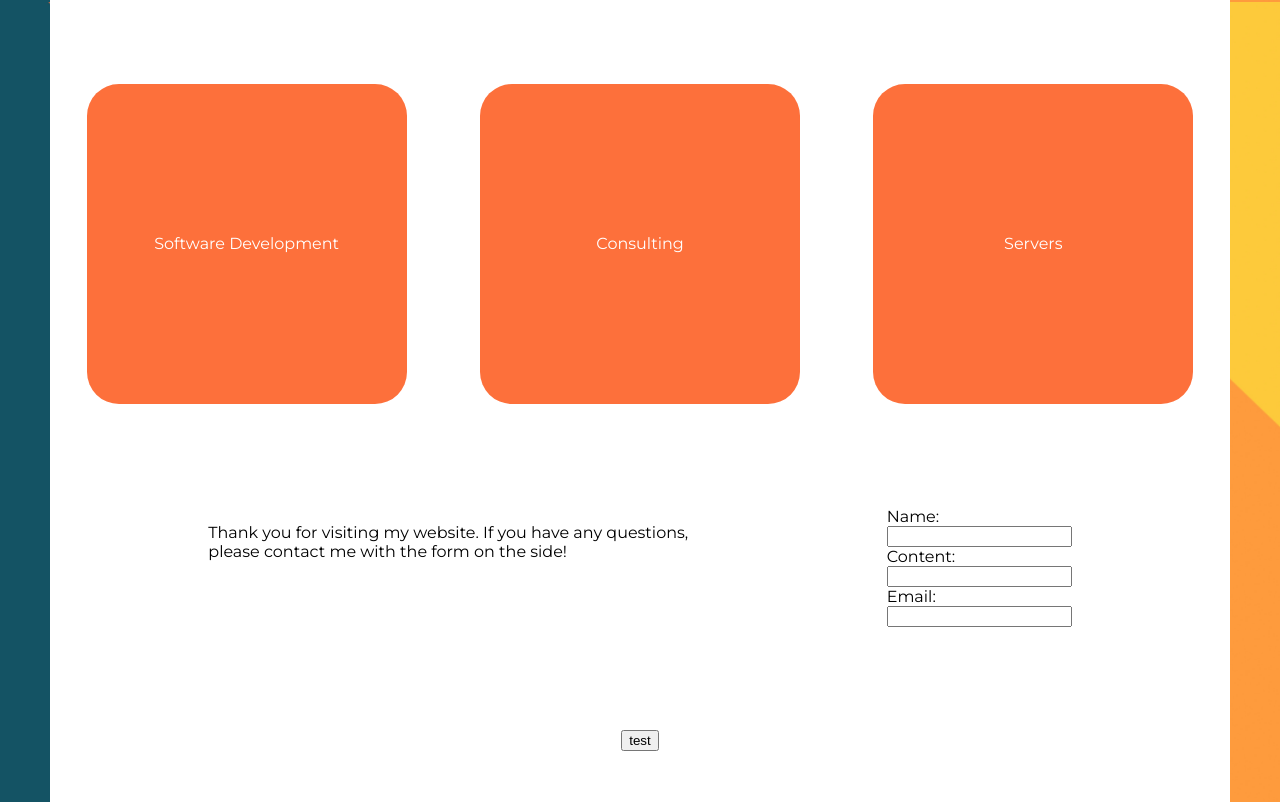
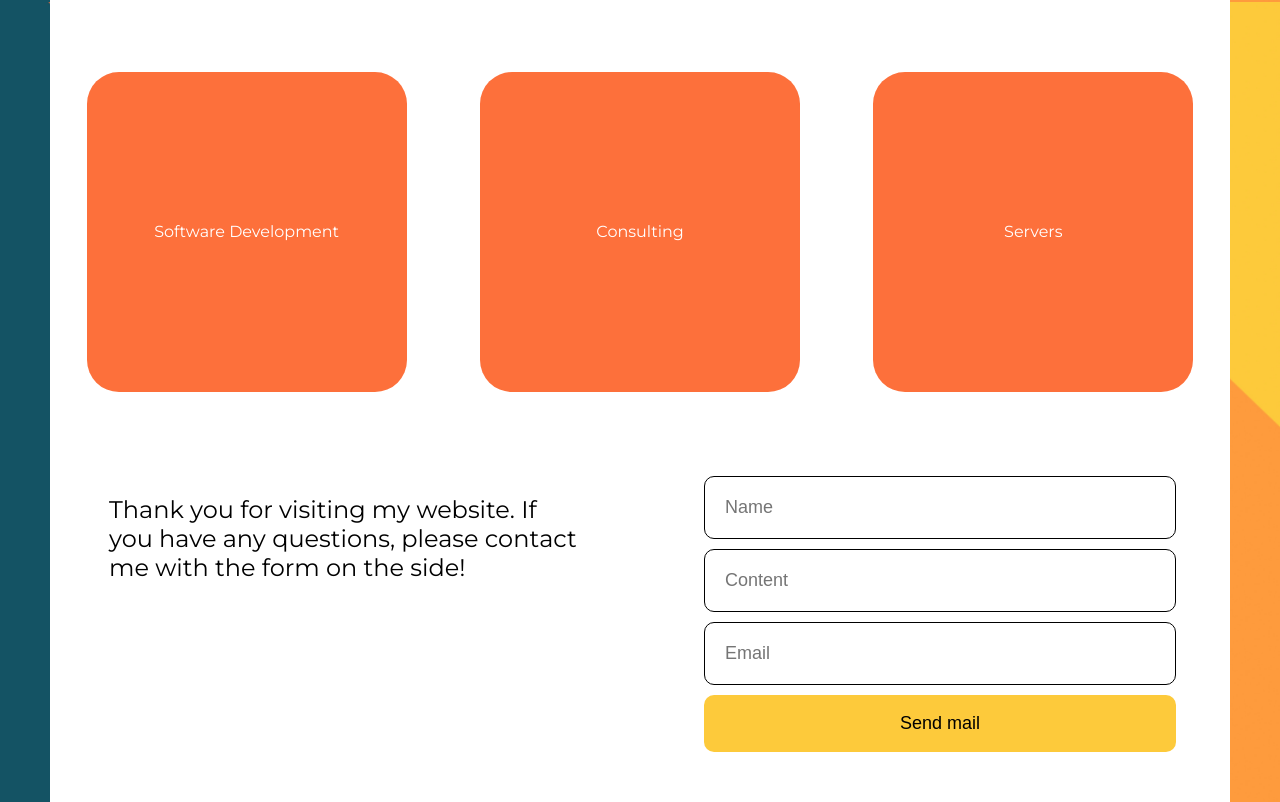
Before and after one commit to jviitamo/jubilant-octo-system, a Vue app: page / in a window 1280 px wide. Shown: the part 798-1600 px from the top of the page. Built offline with nearby package versions, Linux system fonts and the light colour scheme.

Commit message:
Improve mail form

```diff
--- a/src/components/FooterContainer.vue
+++ b/src/components/FooterContainer.vue
@@ -4,20 +4,17 @@
             <p>Thank you for visiting my website. If you have any questions, please contact me with the form on the side!</p>
         </div>
         <form>
-            <label for="name">Name:</label><br>
-            <input type="text" v-model="name"><br>
-            <label for="content">Content:</label><br>
-            <input type="text" v-model="content"><br>
-            <label for="email">Email:</label><br>
-            <input type="text" v-model="email">
+            <input type="text" v-model="name" placeholder="Name"><br>
+            <input type="text" v-model="content" placeholder="Content"><br>
+            <input type="text" v-model="email" placeholder="Email">
+            <button @click.prevent="sendMail(this.name, this.content, this.email)">Send mail</button>
+            <p>{{ this.showMessage }}</p>
         </form>
     </section>
-    <button @click="sendMail(this.name, this.content, this.email)">test</button>
 </template>
 
 <script>
 import axios from 'axios'
-
 
 /* eslint-disable */
 export default {
@@ -26,7 +23,8 @@ export default {
     return {
         name: "",
         content: "",
-        email: ""
+        email: "",
+        showMessage: ""
     }
   },
   props: {
@@ -43,7 +41,22 @@ export default {
                 "toEmail": email
             }
         })
-        .then(data => console.log(data))
+        .then(data => {
+            console.log(data)
+            this.showMessage = "Viesti lähetetty onnistuneesti"
+        })
+        .catch(error => {
+            console.log(error)
+            this.showMessage = "Virhe viestin lähettämisessä"
+        }
+        )
+
+    this.name = ""
+    this.content = ""
+    this.email = ""
+    setTimeout(() => {
+        this.showMessage = ""
+    }, 5000);
     }
   }
 }
@@ -56,8 +69,43 @@ export default {
         display: flex;
         flex-direction: row;
         justify-content: space-around;
+        width: 100%;
+        font-size: 24px;
     }
     .goodbye-text {
-        flex-basis: 50%;
+        flex-basis: 40%;
+    }
+    form {
+        flex-basis: 40%;
+        width: 100%;
+    }
+    form *{
+        width: 100%;
+        box-sizing: border-box;
+        margin: 5px;
+        font-size: 18px;
+    }
+    button {
+        padding: 1em;
+        border-radius: 10px;
+        background-color: #FDCA3B;
+        border: 0;
+        color: black;
+        cursor: pointer;
+    }
+    button:hover {
+        opacity: 0.7;
+    }
+    input {
+        border-radius: 10px;
+        padding: 20px;
+        border: 1px solid black;
+    }
+
+    @media screen and (max-width: 800px) {
+        .footer {
+            flex-direction: column;
+            width: 80%;
+        }
     }
 </style>
```
